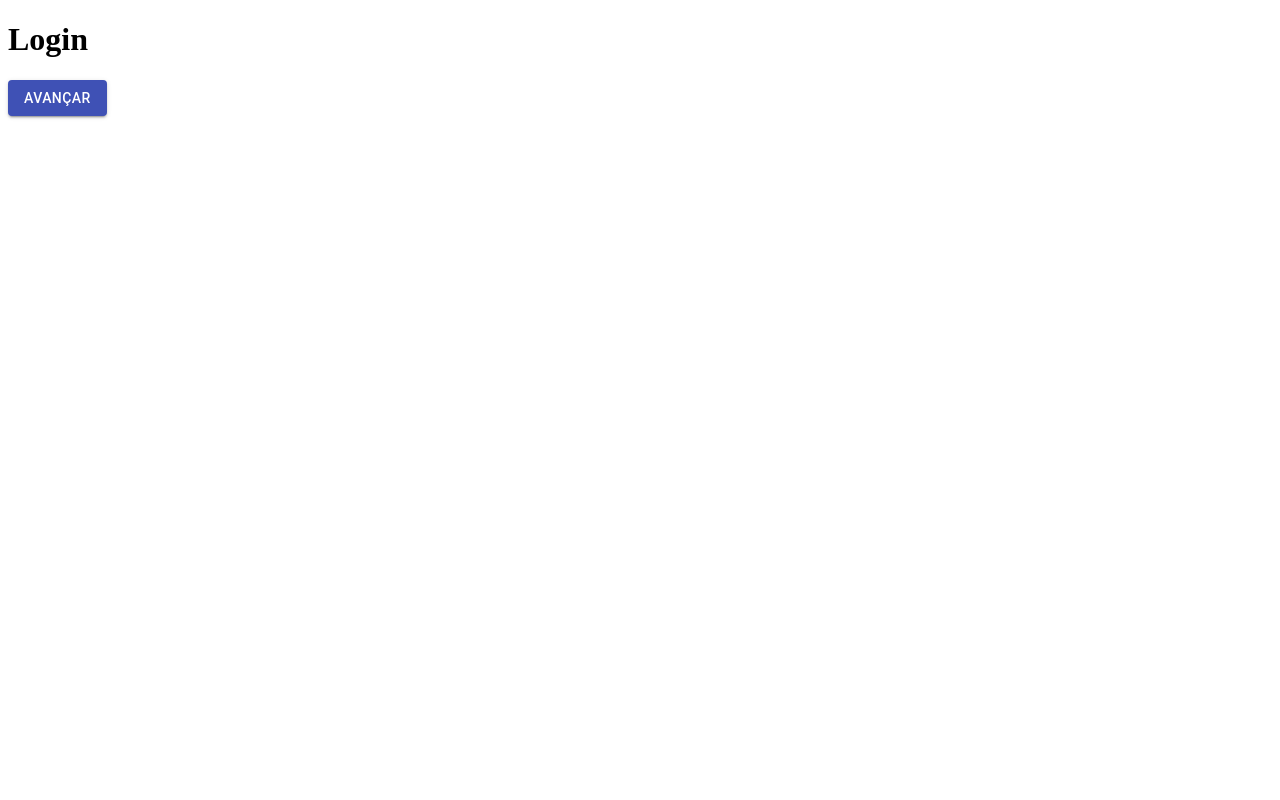
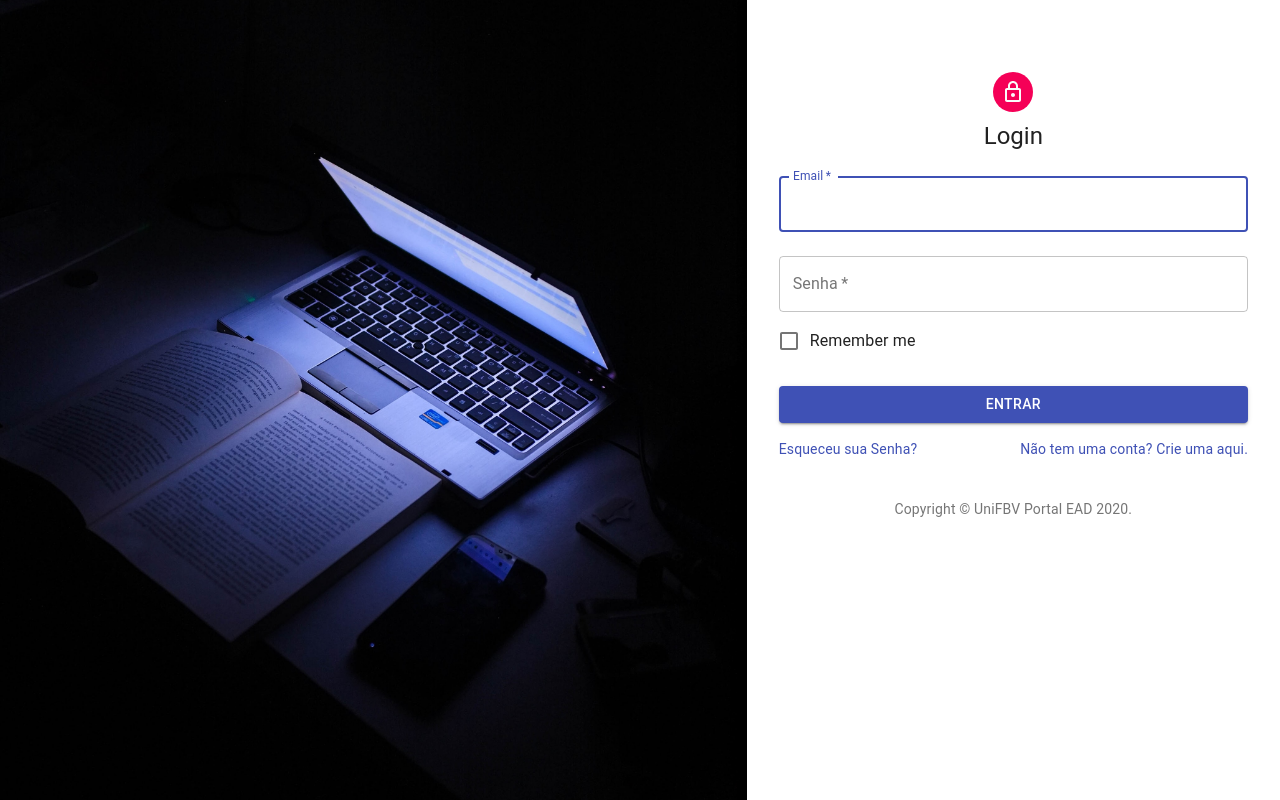
Before and after one commit to rafamatoso/unifbv-portalead, a React (Create React App) app in the folder frontend/: page / in a window 1280 px wide. Built offline with nearby package versions, Linux system fonts and the light colour scheme.

Commit message:
feature: login com layout basico para testes

```diff
--- a/frontend/package.json
+++ b/frontend/package.json
@@ -4,6 +4,7 @@
   "private": true,
   "dependencies": {
     "@material-ui/core": "^4.9.9",
+    "@material-ui/icons": "^4.9.1",
     "@testing-library/jest-dom": "^4.2.4",
     "@testing-library/react": "^9.3.2",
     "@testing-library/user-event": "^7.1.2",
--- /dev/null
+++ b/frontend/src/App.css
@@ -0,0 +1,5 @@
+/* Major rules for css styles */
+
+h1 {
+    margin: 0;
+}
--- a/frontend/src/App.js
+++ b/frontend/src/App.js
@@ -1,11 +1,11 @@
 import React from 'react';
 import {Routes} from './routes';
 
+import './App.css';
+
 function App() {
   return (
-    <>
       <Routes />
-    </>
   );
 }
 
--- /dev/null
+++ b/frontend/src/assets/img/index.js
@@ -0,0 +1,3 @@
+import imageBg from './gery-wibowo-Eti6ph51H4A-unsplash.jpg';
+
+export {imageBg}
--- /dev/null
+++ b/frontend/src/components/MaterialUi/Copyritgh/index.js
@@ -0,0 +1,16 @@
+import React from 'react';
+import Typography from '@material-ui/core/Typography';
+import Link from '@material-ui/core/Link';
+
+export function Copyright() {
+  return (
+    <Typography variant="body2" color="textSecondary" align="center">
+      {'Copyright © '}
+      <Link color="inherit" href="https://material-ui.com/">
+        UniFBV Portal EAD
+      </Link>{' '}
+      {new Date().getFullYear()}
+      {'.'}
+    </Typography>
+  );
+}
--- /dev/null
+++ b/frontend/src/index.css
@@ -0,0 +1,13 @@
+body {
+  margin: 0;
+  font-family: -apple-system, BlinkMacSystemFont, 'Segoe UI', 'Roboto', 'Oxygen',
+    'Ubuntu', 'Cantarell', 'Fira Sans', 'Droid Sans', 'Helvetica Neue',
+    sans-serif;
+  -webkit-font-smoothing: antialiased;
+  -moz-osx-font-smoothing: grayscale;
+}
+
+code {
+  font-family: source-code-pro, Menlo, Monaco, Consolas, 'Courier New',
+    monospace;
+}
--- a/frontend/src/index.js
+++ b/frontend/src/index.js
@@ -2,6 +2,8 @@ import React from 'react';
 import ReactDOM from 'react-dom';
 import App from './App';
 import * as serviceWorker from './serviceWorker';
+
+import './index.css';
 
 ReactDOM.render(
   <React.StrictMode>
--- a/frontend/src/pages/Login/index.js
+++ b/frontend/src/pages/Login/index.js
@@ -1,21 +1,95 @@
 import React from 'react';
 import { useHistory } from 'react-router-dom';
-import { Button } from '@material-ui/core';
+
+import Avatar from '@material-ui/core/Avatar';
+import Button from '@material-ui/core/Button';
+import CssBaseline from '@material-ui/core/CssBaseline';
+import TextField from '@material-ui/core/TextField';
+import FormControlLabel from '@material-ui/core/FormControlLabel';
+import Checkbox from '@material-ui/core/Checkbox';
+import Link from '@material-ui/core/Link';
+import Paper from '@material-ui/core/Paper';
+import Box from '@material-ui/core/Box';
+import Grid from '@material-ui/core/Grid';
+import LockOutlinedIcon from '@material-ui/icons/LockOutlined';
+import Typography from '@material-ui/core/Typography';
+import {Copyright} from '../../components/MaterialUi/Copyritgh';
+import { useStyles } from './styles';
 
 export function Login() {
   const history = useHistory();
+  const classes = useStyles();
 
   function handleSubmit() {
     history.push('/perfil');
   }
 
   return (
-    <>
-      <h1>Login</h1>
-      <Button
-        variant="contained"
-        color="primary"
-        onClick={handleSubmit}>Avançar</Button>
-    </>
+    <Grid container component="main" className={classes.root}>
+      <CssBaseline />
+      <Grid item xs={false} sm={4} md={7} className={classes.image} />
+      <Grid item xs={12} sm={8} md={5} component={Paper} elevation={6} square>
+        <div className={classes.paper}>
+          <Avatar className={classes.avatar}>
+            <LockOutlinedIcon />
+          </Avatar>
+          <Typography component="h1" variant="h5">
+            Login
+          </Typography>
+          <form className={classes.form} noValidate>
+            <TextField
+              variant="outlined"
+              margin="normal"
+              required
+              fullWidth
+              id="email"
+              label="Email"
+              name="email"
+              autoComplete="email"
+              autoFocus
+            />
+            <TextField
+              variant="outlined"
+              margin="normal"
+              required
+              fullWidth
+              name="password"
+              label="Senha"
+              type="password"
+              id="password"
+              autoComplete="current-password"
+            />
+            <FormControlLabel
+              control={<Checkbox value="remember" color="primary" />}
+              label="Remember me"
+            />
+            <Button
+              type="submit"
+              fullWidth
+              variant="contained"
+              color="primary"
+              className={classes.submit}
+              onClick={handleSubmit}>
+              Entrar
+            </Button>
+            <Grid container>
+              <Grid item xs>
+                <Link href="#" variant="body2">
+                  Esqueceu sua Senha?
+                </Link>
+              </Grid>
+              <Grid item>
+                <Link href="#" variant="body2">
+                  {"Não tem uma conta? Crie uma aqui."}
+                </Link>
+              </Grid>
+            </Grid>
+            <Box mt={5}>
+              <Copyright />
+            </Box>
+          </form>
+        </div>
+      </Grid>
+    </Grid>
   );
 }
--- /dev/null
+++ b/frontend/src/pages/Login/styles.js
@@ -0,0 +1,37 @@
+import { makeStyles } from '@material-ui/core/styles';
+import {imageBg} from '../../assets/img/index';
+
+export const useStyles = makeStyles((theme) => ({
+         root: {
+           height: '100vh',
+         },
+         image: {
+           backgroundImage: `url(${imageBg})`,
+           backgroundRepeat: 'no-repeat',
+           backgroundColor:
+             theme.palette.type === 'light'
+               ? theme.palette.grey[50]
+               : theme.palette.grey[900],
+           backgroundSize: 'cover',
+           backgroundPosition: 'center',
+           width: '100vw',
+           height: '100vh'
+         },
+         paper: {
+           margin: theme.spacing(8, 4),
+           display: 'flex',
+           flexDirection: 'column',
+           alignItems: 'center',
+         },
+         avatar: {
+           margin: theme.spacing(1),
+           backgroundColor: theme.palette.secondary.main,
+         },
+         form: {
+           width: '100%', // Fix IE 11 issue.
+           marginTop: theme.spacing(1),
+         },
+         submit: {
+           margin: theme.spacing(3, 0, 2),
+         },
+       }));
```
Also changed, not shown: frontend/src/assets/img/gery-wibowo-Eti6ph51H4A-unsplash.jpg (added).
